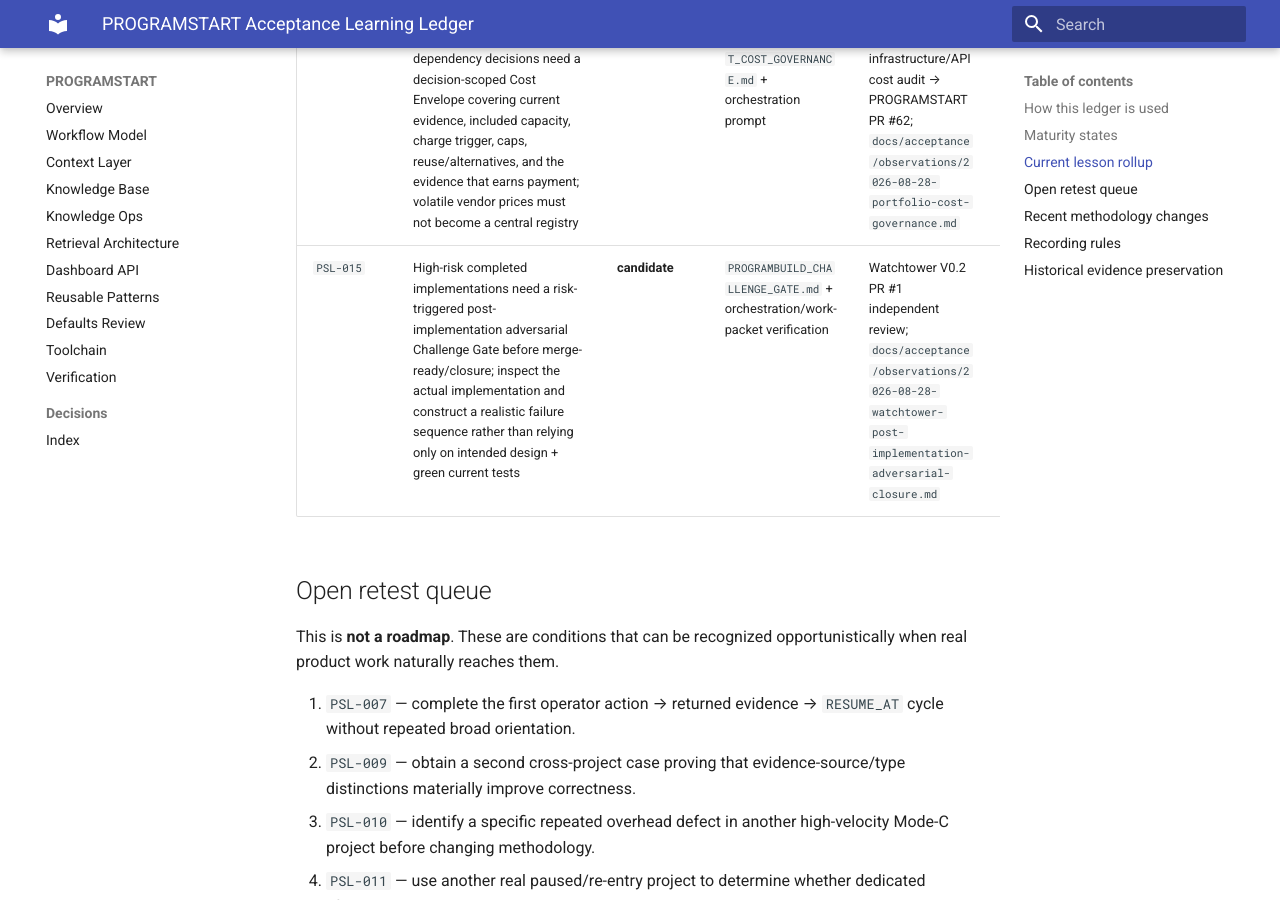
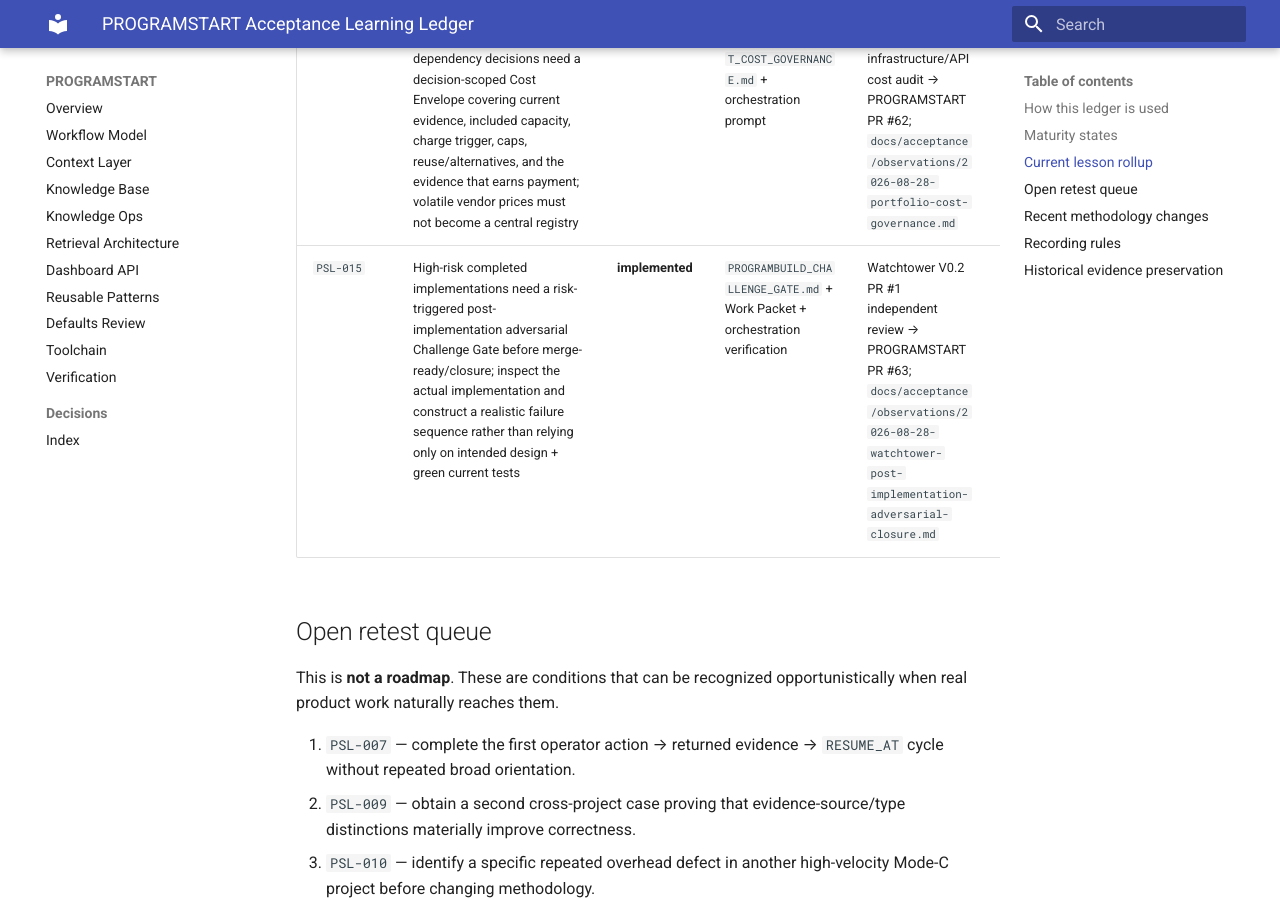
Before and after one commit to GrahamArdent/PROGRAMSTART, an MkDocs documentation site: the page built from docs/PROGRAMSTART_ACCEPTANCE_LEARNING_LEDGER.md, in a window 1280 px wide and 900 px high, scrolled down 3349 px. Built offline with MkDocs 1.6.1 and Material for MkDocs 9.7.7, drawn with Linux system fonts in a browser that asks for light colours; some of the changed text lies outside the part shown.

Commit message:
docs(learning): mark adversarial closure implemented

```diff
--- a/docs/PROGRAMSTART_ACCEPTANCE_LEARNING_LEDGER.md
+++ b/docs/PROGRAMSTART_ACCEPTANCE_LEARNING_LEDGER.md
@@ -54,7 +54,7 @@
 | `PSL-012` | Selective PROGRAMSTART methodology propagation can update managed controls without becoming a strategic replan | **observe / supporting** | adopt/sync surface | LinkedIn Generator PR #19 | another adopted existing repo needing selective methodology sync with project authority preserved |
 | `PSL-013` | PROGRAMSTART needs a built-in evidence-driven Learning Gate so real project use conditionally produces observation/maturity updates and later retests, without turning the ledger into an activity log | **implemented** | `docs/PROGRAMSTART_LEARNING_LOOP.md` + orchestration prompt | PROGRAMSTART PR #60 self-hosting; historical ledger use including Resume Creator PR #58 | first future real product checkpoint where v2.5+ automatically evaluates the gate and either records/updates evidence or deliberately returns `no reusable lesson` |
 | `PSL-014` | Material paid/metered dependency decisions need a decision-scoped Cost Envelope covering current evidence, included capacity, charge trigger, caps, reuse/alternatives, and the evidence that earns payment; volatile vendor prices must not become a central registry | **implemented** | `docs/PROGRAMSTART_COST_GOVERNANCE.md` + orchestration prompt | cross-project infrastructure/API cost audit → PROGRAMSTART PR #62; `docs/acceptance/observations/2026-08-28-portfolio-cost-governance.md` | next normal PROGRAMSTART-assisted slice that proposes or upgrades a paid/metered provider and should activate the Cost Gate without creating ceremony or a vendor-price catalogue |
-| `PSL-015` | High-risk completed implementations need a risk-triggered post-implementation adversarial Challenge Gate before merge-ready/closure; inspect the actual implementation and construct a realistic failure sequence rather than relying only on intended design + green current tests | **candidate** | `PROGRAMBUILD_CHALLENGE_GATE.md` + orchestration/work-packet verification | Watchtower V0.2 PR #1 independent review; `docs/acceptance/observations/2026-08-28-watchtower-post-implementation-adversarial-closure.md` | next material trust/security, persistence/idempotency/concurrency, migration, external-side-effect, or other high-impact/hard-to-reverse work packet that reaches PR/closure and should trigger the review without burdening low-risk work |
+| `PSL-015` | High-risk completed implementations need a risk-triggered post-implementation adversarial Challenge Gate before merge-ready/closure; inspect the actual implementation and construct a realistic failure sequence rather than relying only on intended design + green current tests | **implemented** | `PROGRAMBUILD_CHALLENGE_GATE.md` + Work Packet + orchestration verification | Watchtower V0.2 PR #1 independent review → PROGRAMSTART PR #63; `docs/acceptance/observations/2026-08-28-watchtower-post-implementation-adversarial-closure.md` | next material trust/security, persistence/idempotency/concurrency, migration, external-side-effect, or other high-impact/hard-to-reverse work packet that reaches PR/closure and should trigger the review without burdening low-risk work |
 
 ## Open retest queue
 
@@ -82,6 +82,7 @@
 - PR #59 — coordinated concurrent Mode-C lanes.
 - PR #60 — acceptance Learning Gate and organized evidence/rollup loop (**implemented; merge/real retest state must stay truthful**).
 - PR #62 — decision-scoped cost governance / Cost Envelope (**implemented; real project retest remains open**).
+- PR #63 — risk-triggered post-implementation adversarial Challenge Gate (**implemented; real product retest remains open**).
 
 ## Recording rules
 
```
